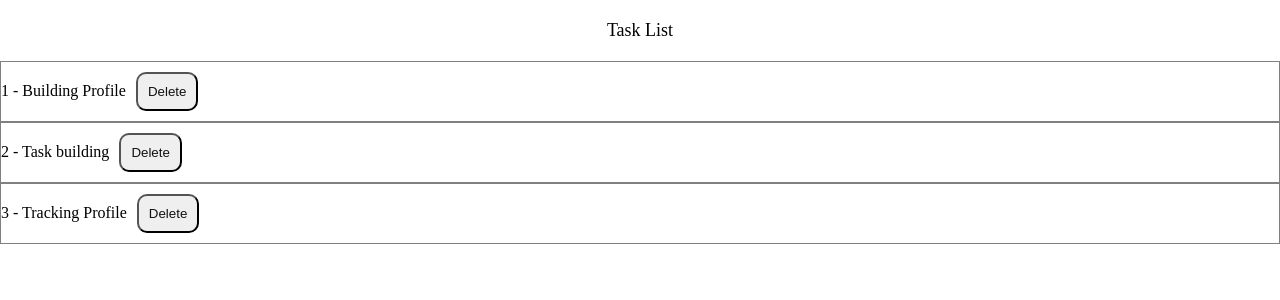
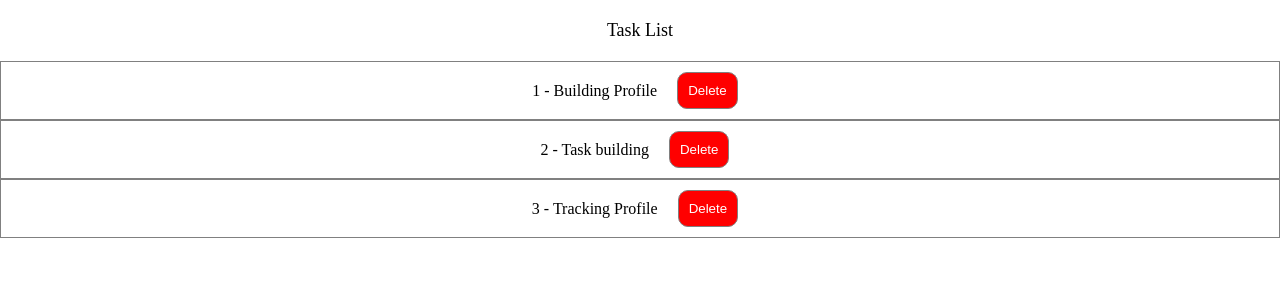
Before and after one commit to ShashiSahani/counterdemo, a React (Create React App) app: page / in a window 1280 px wide. Shown: the top 300 px of the page. Built offline with nearby package versions, Linux system fonts and the light colour scheme.

Commit message:
task delete on button click

```diff
--- a/src/App.css
+++ b/src/App.css
@@ -1,72 +1,87 @@
-.active{
+.active {
   background-color: brown;
 }
-p{
+
+p {
   font-size: 18px;
   text-align: center;
   margin-top: 20px;
   margin-bottom: 20px;
+}
 
-}
-.box{
-
-
+.box {
+  display: flex;
   align-items: center;
   background-color: antiquewhite;
   border-width: 1px solid grey;
   width: 30%;
   height: 30vh;
   justify-content: center;
-  align-items: center;
-border-radius: 20px;
-box-shadow: inset;
+  border-radius: 20px;
+  box-shadow: inset;
+}
 
+.delete {
+  background-color: red;
+  color: white;
+  border: 1px solid grey;
+}
 
-}
-button{
+button {
   padding: 10px;
   margin: 10px;
   border-radius: 10px;
-
   color: #111111;
 }
-li{
+
+li {
   border: 1px solid grey;
-
-
-}
-ul li{
+  display: flex;
   justify-content: center;
   align-items: center;
 }
-button.add{
+
+ul li {
+  justify-content: center;
+  align-items: center;
+}
+
+button.add {
   background-color: aquamarine;
   justify-content: center;
   border-radius: 10px;
   align-items: center;
+}
 
-}
-button.sub{
+button.sub {
   background-color: red;
   justify-content: center;
   border-radius: 10px;
   align-self: center;
   align-items: center;
 }
-button.reset{
+
+button.reset {
   background-color: rgb(106, 87, 87);
   justify-content: center;
   border-radius: 10px;
   align-self: center;
   align-items: center;
 }
-*{
+
+* {
   margin: 0px;
   padding: 0px;
+}
 
+
+
+.task-item {
+  display: flex;
+  justify-content: space-between;
+  align-items: center;
 }
-.box2{
-  display: flex;
-  justify-content: center;
 
+.task-text {
+  margin-right: 10px;
 }
--- a/src/component/TaskTwo.js
+++ b/src/component/TaskTwo.js
@@ -18,11 +18,12 @@ function TaskTwo() {
       <ul>
     {tasks.map((item)=>(
 
-            <li key={item.id}>
-                <span>{item.id} - {item.name}</span>
-                <button onClick={()=>handleDelete(item.id)} className="delete">Delete</button>
-            </li>
-
+        <li key={item.id} className="li">
+        <div className="task-item">
+          <span className="task-text">{item.id} - {item.name}</span>
+          <button onClick={() => handleDelete(item.id)} className="delete">Delete</button>
+        </div>
+      </li>
         ))}
       </ul>
     </div>
```
